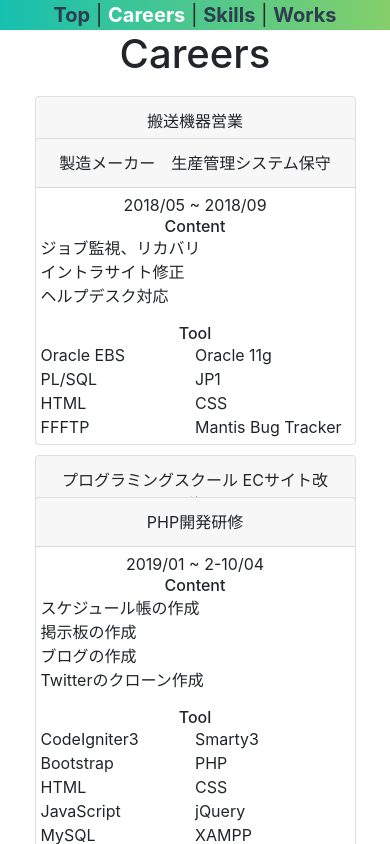
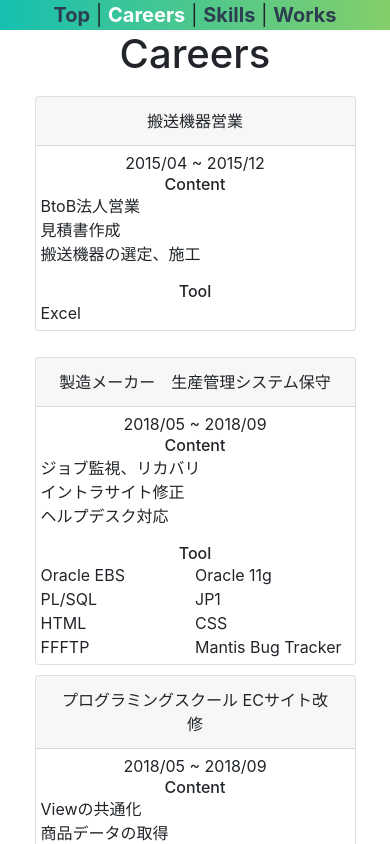
Before and after one commit to urape/portfolio, a Vue app: page /careers in a window 390 px wide. Shown: the top 844 px of the page. Built offline with nearby package versions, Linux system fonts and the light colour scheme.

Commit message:
modify career page

```diff
--- a/src/views/Careers.vue
+++ b/src/views/Careers.vue
@@ -27,7 +27,7 @@
         </b-card>
       </b-col>
       <b-col md="6" cols="12">
-        <b-card v-if="career.id % 2 === 0" v-bind:header="career.title">
+        <b-card v-if="career.id % 2 === 0" v-bind:header="career.title" class="hoge">
           <span>{{ career.term }}</span>
           <b-row>
             <b-col md="6" cols="12">
@@ -200,10 +200,4 @@ export default ({
     margin: auto;
   }
 }
-
-@media (max-width:767px) {
-  .item-border {
-    height: 0px;
-  }
- }
 </style>
```
Also changed, not shown: 7 other files (tests, documents, lock files or other folders).
